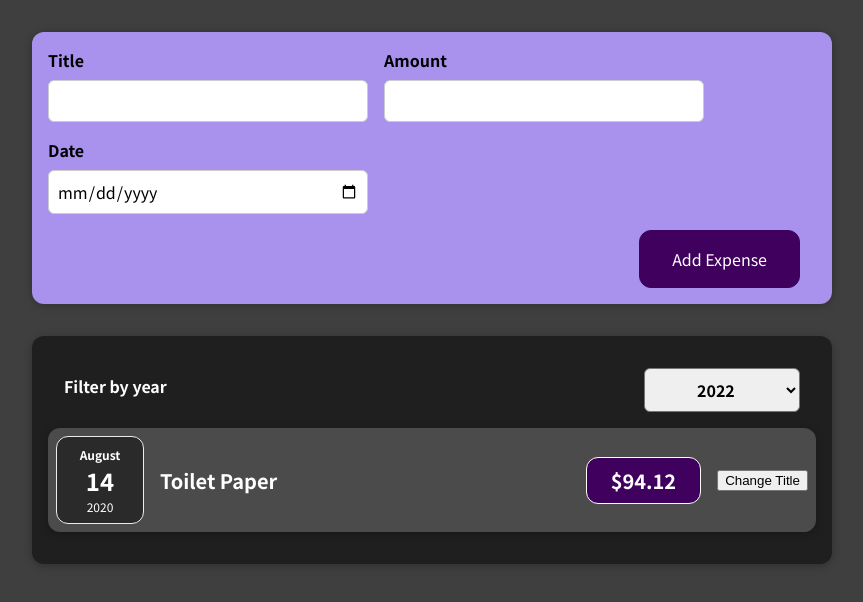
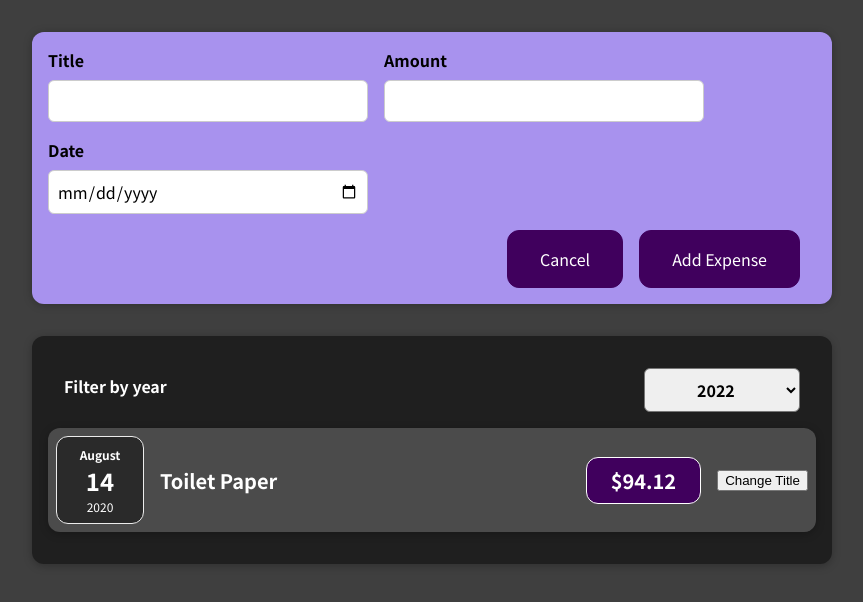
Before and after one commit to SpyrosVigkos/maximilian-react-course, a React (Create React App) app in the folder state-events/: page / in a window 1280 px wide. Both pictures are taken after a click on the button "Add Expense". Shown: the top 602 px of the page, without its empty margins (208-1071 px from the left). Built offline with nearby package versions, Linux system fonts and the light colour scheme.

Commit message:
Assignment 4 solution

```diff
--- a/state-events/src/components/NewExpense/ExpenseForm.jsx
+++ b/state-events/src/components/NewExpense/ExpenseForm.jsx
@@ -61,7 +61,19 @@ const ExpenseForm = (props) => {
     setEnteredAmount("");
     setEnteredDate("");
   };
+
+  const [isShown, setIsShown] = useState(false);
+  const handleClick = (event) => {
+    setIsShown((current) => !current);
+  };
   return (
+    <div>
+      {!isShown && (
+        <div className="new-expense__actions">
+          <button onClick={handleClick}>Add Expense</button>
+        </div>
+      )}
+      {isShown && (
         <form onSubmit={submitHandler}>
           <div className="new-expense__controls">
             <div className="new-expense__control">
@@ -94,9 +106,12 @@ const ExpenseForm = (props) => {
             </div>
           </div>
           <div className="new-expense__actions">
+            <button onClick={handleClick}>Cancel</button>
             <button type="submit">Add Expense</button>
           </div>
         </form>
+      )}
+    </div>
   );
 };
 
```
Also changed, not shown: 1 other file (tests, documents, lock files or other folders). Lines whose indentation alone changed are shown as unchanged.
